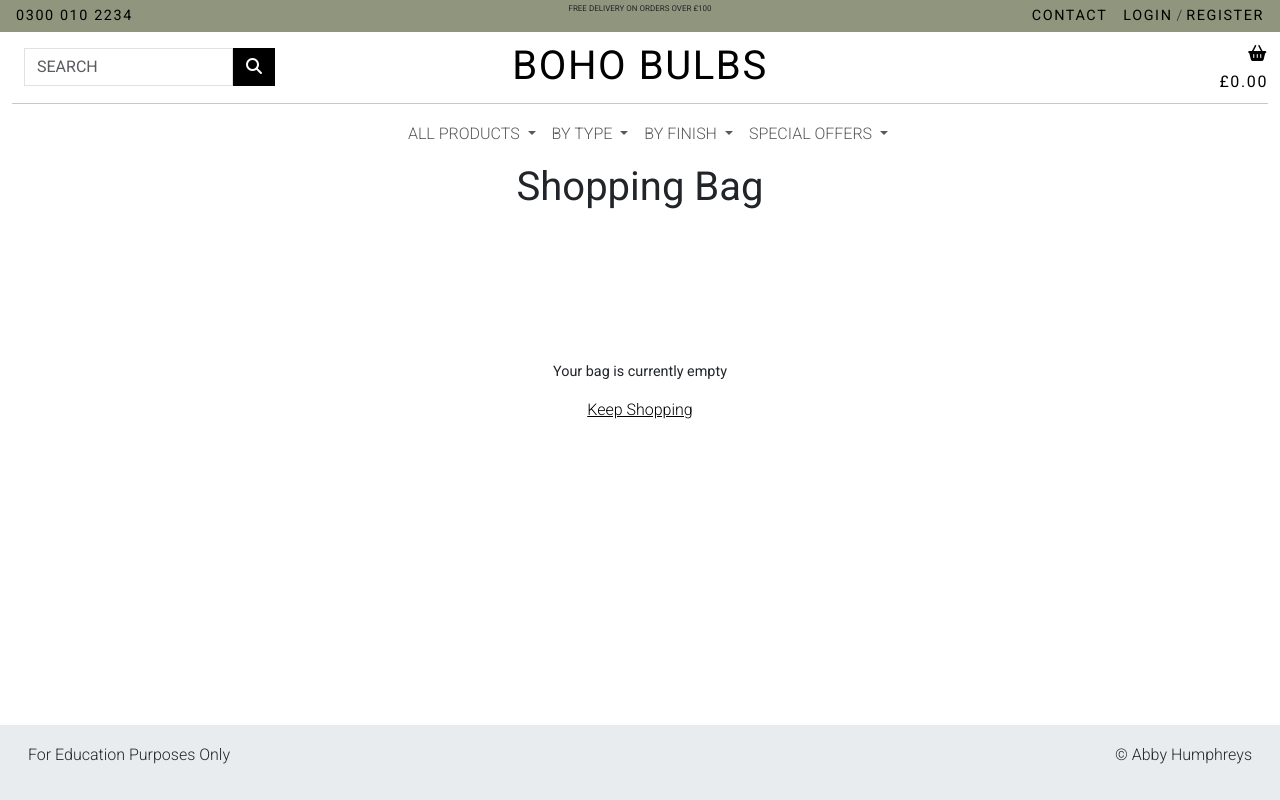
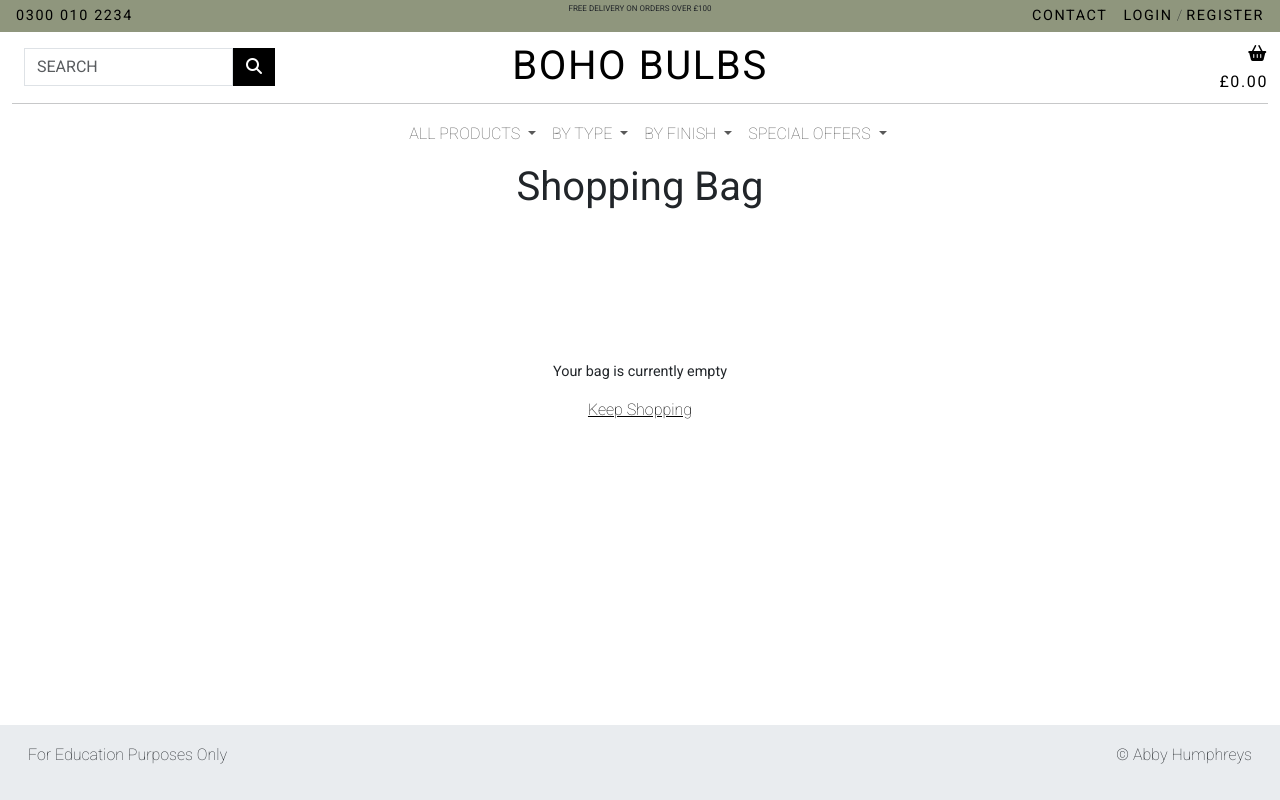
Before and after one commit to AbbyHumphreys/boho_bulbs, a Django app: page /bag/ in a window 1280 px wide. Run offline with Django 3.2, Linux system fonts and the light colour scheme; some libraries are stand-ins or nearby versions.

Commit message:
fix: font import

```diff
--- a/static/css/base.css
+++ b/static/css/base.css
@@ -1,5 +1,5 @@
 /*----------------------------------------------------- Imports */
-@import url('https://fonts.googleapis.com/css2?family=Roboto:wght@300;400,700&display=swap');
+ @import url('https://fonts.googleapis.com/css2?family=Roboto:wght@100;400;700&display=swap');
 
 /*----------------------------------------------------- General */
 
```
